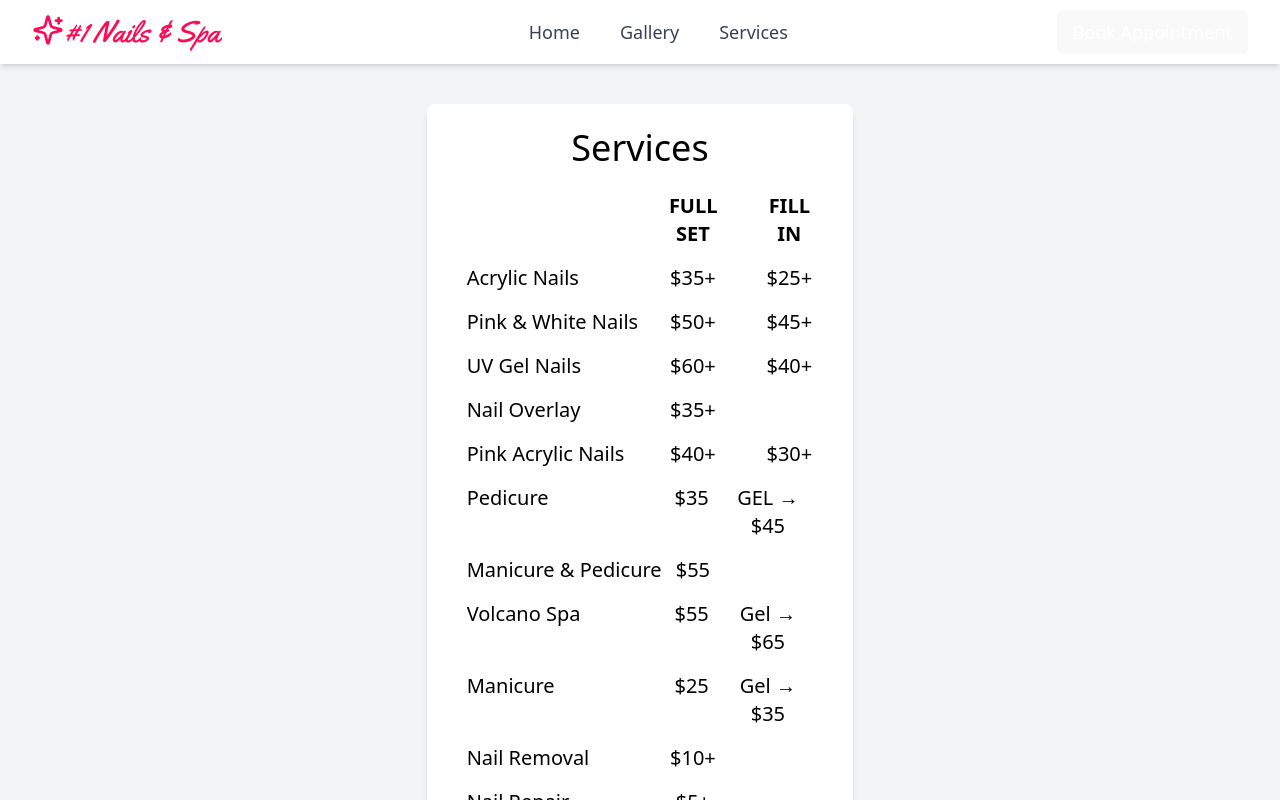
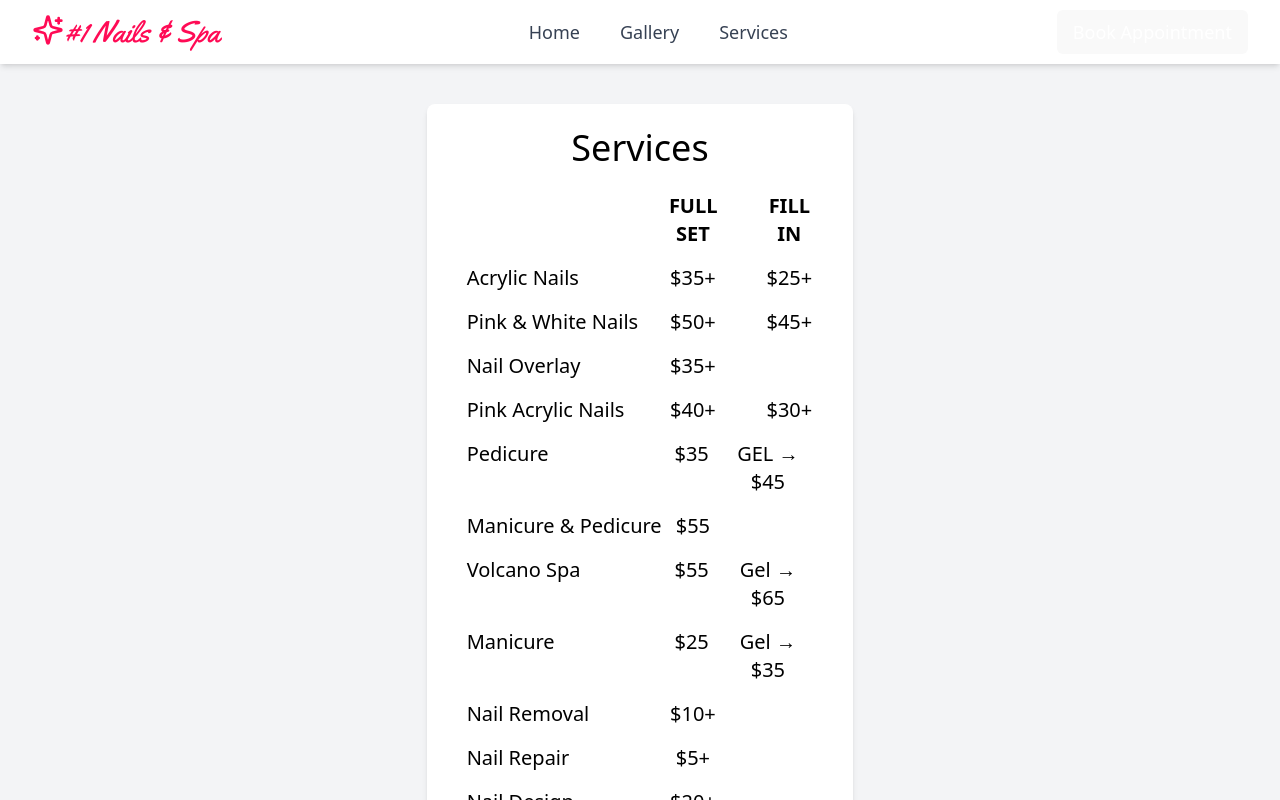
Before and after one commit to localviet/Nails-Spa-Final, a React (Vite) app: page /services in a window 1280 px wide. Shown: the top 800 px of the page. Built offline with nearby package versions, Linux system fonts and the light colour scheme.

Commit message:
removed UV Nails from services

```diff
--- a/src/pages/Services.tsx
+++ b/src/pages/Services.tsx
@@ -60,19 +60,6 @@ export default function Services() {
               </div>
             </div>
 
-            <div className='flex justify-between mb-4'>
-              <div>
-                UV Gel Nails
-              </div>
-              <div className='flex space-x-2 md:w-5/12 w-1/2 justify-between'>
-                <div className='md:w-12 w-16'>
-                  $60+
-                </div>
-                <div className='md:w-12 w-16'>
-                  $40+
-                </div>
-              </div>
-            </div>
             <div className='flex justify-between mb-4'>
               <div>
                 Nail Overlay
```
